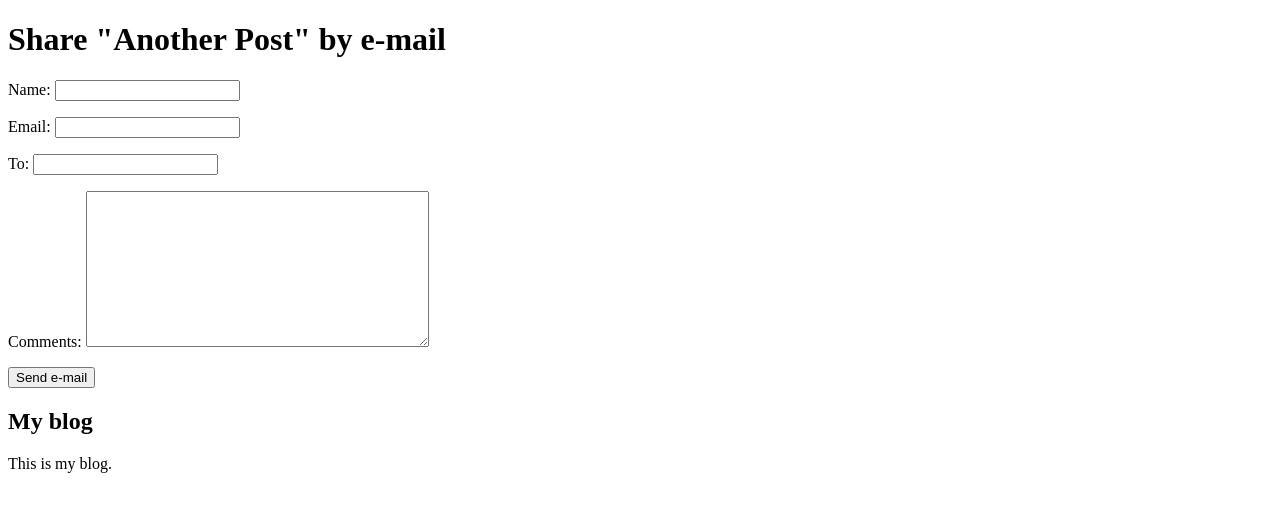
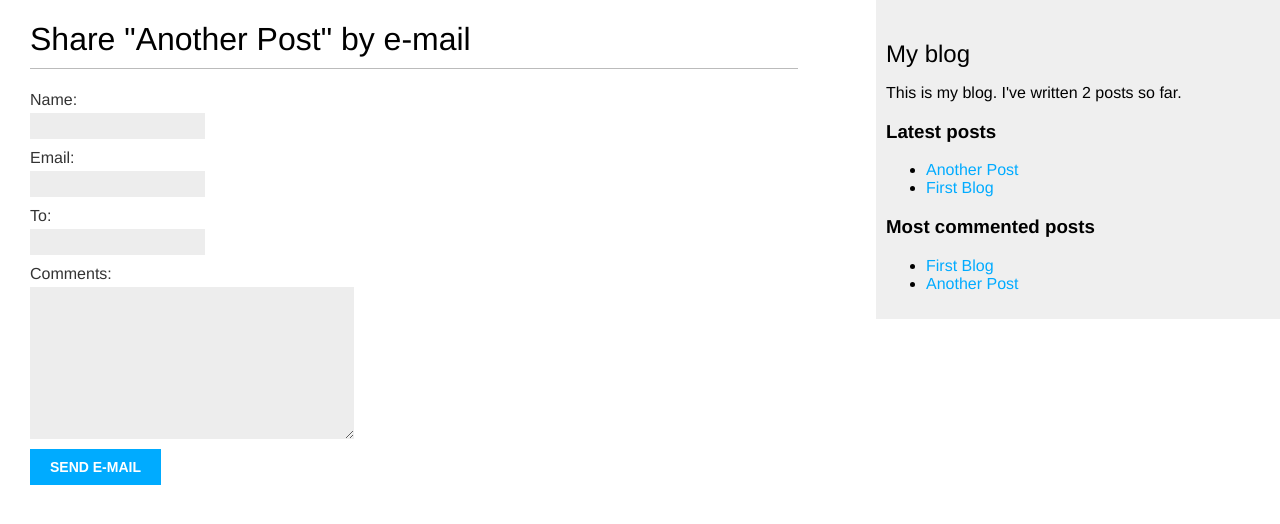
Before and after one commit to mitibirru/full-featured-blog-web-app, a Django app: page /blog/3/share/ in a window 1280 px wide. Shown: the top 524 px of the page. Run offline with Django 3.2, Linux system fonts and the light colour scheme; data comes from the database, SQL or seed files in the repository; parts of the project's set-up code (start-up, migrations or seed data) failed here and were passed over.

Commit message:
completed

```diff
--- a/MyBlog/settings.py
+++ b/MyBlog/settings.py
@@ -124,6 +124,8 @@ USE_TZ = True
 # https://docs.djangoproject.com/en/3.2/howto/static-files/
 
 STATIC_URL = '/static/'
+STATICFILES_DIRS = [BASE_DIR / "static"]
+STATIC_ROOT = os.path.join(BASE_DIR, "staticfiles")
 
 # Default primary key field type
 # https://docs.djangoproject.com/en/3.2/ref/settings/#default-auto-field
--- a/blog/templates/blog/base.html
+++ b/blog/templates/blog/base.html
@@ -1,15 +1,27 @@
+{% load blog_tags %}
 {% load static %}
 <!DOCTYPE html>
 <html>
 	<head>
 		<title>{% block title %}{% endblock %}</title>
-		<!-- <link href="{% static 'css/blog.css' %}" rel="stylesheet"> -->
+		<link href="{% static 'css/blog.css' %}" rel="stylesheet">
 	</head>
 	<body>
 		<div id="content">{% block content %} {% endblock %}</div>
 		<div id="sidebar">
 			<h2>My blog</h2>
-			<p>This is my blog.</p>
+			<p>This is my blog. I've written {% total_posts %} posts so far.</p>
+			<h3>Latest posts</h3>
+			{% show_latest_posts 3 %}
+			<h3>Most commented posts</h3>
+			{% get_most_commented_posts as most_commented_posts %}
+			<ul>
+				{% for post in most_commented_posts %}
+					<li>
+						<a href="{{ post.get_absolute_url }}">{{ post.title }}</a>
+					</li>
+				{% endfor %}
+			</ul>
 		</div>
 	</body>
 </html>
--- a/blog/templates/blog/post/detail.html
+++ b/blog/templates/blog/post/detail.html
@@ -1,9 +1,10 @@
 {% include "blog/base.html" %}
+{% load blog_tags %}
 {% block title %}{{ post.title }}{% endblock %}
 {% block content %}
 <h1>{{ post.title }}</h1>
 <p class="date">Published {{ post.publish }} by {{ post.author }}</p>
-{{ post.body|linebreaks }}
+{{ post.body|markdown }}
 {% endblock %}
 
 <p>
--- /dev/null
+++ b/blog/templates/blog/post/latest_posts.html
@@ -0,0 +1,7 @@
+<ul>
+  {% for post in latest_posts %}
+    <li>
+      <a href="{{ post.get_absolute_url }}">{{post.title}}</a>
+    </li>
+  {% endfor %}
+</ul>
--- a/blog/templates/blog/post/list.html
+++ b/blog/templates/blog/post/list.html
@@ -1,4 +1,5 @@
 {% extends "blog/base.html" %}
+{% load blog_tags %}
 {% block title %}My Blog{% endblock title %}
 {% block content %}
 	<h1>My Blog</h1>
@@ -19,7 +20,7 @@
 		{% endfor %}
 	 </p>
 	<p class="date">Published {{ post.publish }} by {{ post.author }}</p>
-	{{ post.body|truncatewords:30|linebreaks }}
+	{{ post.body|markdown|truncatewords_html:30 }}
 	{% endfor %}
 	{% include "../pagination.html" with page=posts %}
 {% endblock content %}
--- /dev/null
+++ b/blog/templatetags/blog_tags.py
@@ -0,0 +1,26 @@
+from django import template
+from ..models import Post
+from django.utils.safestring import mark_safe
+import markdown
+from django.db.models import Count
+
+register = template.Library()
+
+@register.simple_tag
+def total_posts():
+  return Post.published.count()
+
+@register.inclusion_tag('blog/post/latest_posts.html')
+def show_latest_posts(count=5):
+  latest_posts = Post.published.order_by('-publish')[:count]
+  return {'latest_posts': latest_posts}
+
+@register.filter(name='markdown')
+def markdown_format(self):
+  return mark_safe(markdown.markdown(text))
+
+@register.simple_tag
+def get_most_commented_posts(count=5):
+  return Post.published.annotate(
+    total_comments = Count('comments')
+  ).order_by('-total_comments')[:count]
--- /dev/null
+++ b/static/css/blog.css
@@ -0,0 +1,92 @@
+body {
+  margin:0;
+  padding:0;
+  font-family:helvetica, sans-serif;
+}
+
+a {
+  color:#00abff;
+  text-decoration:none;
+}
+
+h1 {
+  font-weight:normal;
+  border-bottom:1px solid #bbb;
+  padding:0 0 10px 0;
+}
+
+h2 {
+  font-weight:normal;
+  margin:30px 0 0;
+}
+
+#content {
+  float:left;
+  width:60%;
+  padding:0 0 0 30px;
+}
+
+#sidebar {
+  float:right;
+  width:30%;
+  padding:10px;
+  background:#efefef;
+  height:100%;
+}
+
+p.date {
+  color:#ccc;
+  font-family: georgia, serif;
+  font-size: 12px;
+  font-style: italic;
+}
+
+/* pagination */
+.pagination {
+  margin:40px 0;
+  font-weight:bold;
+}
+
+/* forms */
+label {
+  float:left;
+  clear:both;
+  color:#333;
+  margin-bottom:4px;
+}
+input, textarea {
+  clear:both;
+  float:left;
+  margin:0 0 10px;
+  background:#ededed;
+  border:0;
+  padding:6px 10px;
+  font-size:12px;
+}
+input[type=submit] {
+  font-weight:bold;
+  background:#00abff;
+  color:#fff;
+  padding:10px 20px;
+  font-size:14px;
+  text-transform:uppercase;
+}
+.errorlist {
+  color:#cc0033;
+  float:left;
+  clear:both;
+  padding-left:10px;
+}
+
+/* comments */
+.comment {
+  padding:10px;
+}
+.comment:nth-child(even) {
+  background:#efefef;
+}
+.comment .info {
+  font-weight:bold;
+  font-size:12px;
+  color:#666;
+}
```
Also changed, not shown: blog/templatetags/__init__.py (added), 1 other file.
